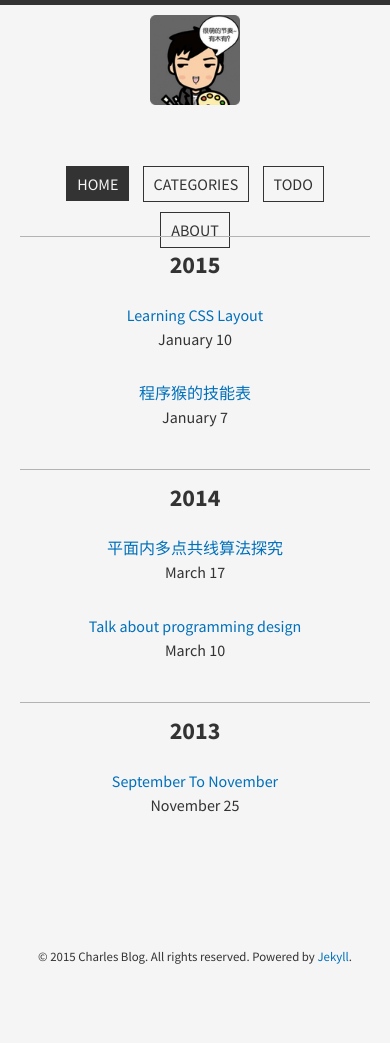
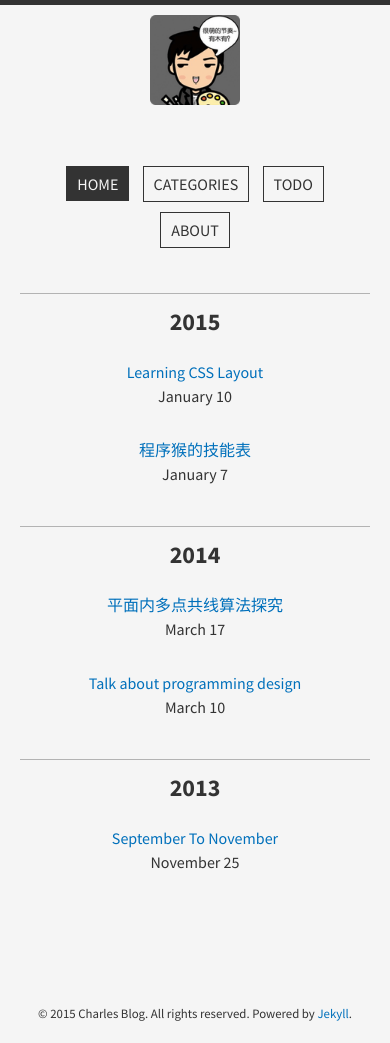
Before and after one commit to JavaCS3/blog, a Jekyll site: the page built from index.html, in a window 390 px wide. Built offline with Jekyll 4.4.1, drawn with Linux system fonts in a browser that asks for light colours; nearby versions of some CDN libraries; Markdown is read by kramdown in place of the engine named in the settings; before the commit the page ends 986 px from its top, so only the background shows below that.

Commit message:
fix small screen nav exceed

```diff
--- a/public/css/main.scss
+++ b/public/css/main.scss
@@ -381,7 +381,7 @@ dl,
 /*============================================================================*/
 @media screen and (max-width: 767px) {
   .top-navbar {
-    height: 35px;
+    height: auto;
     text-align: center;
     margin-top: 40px;
 
```
